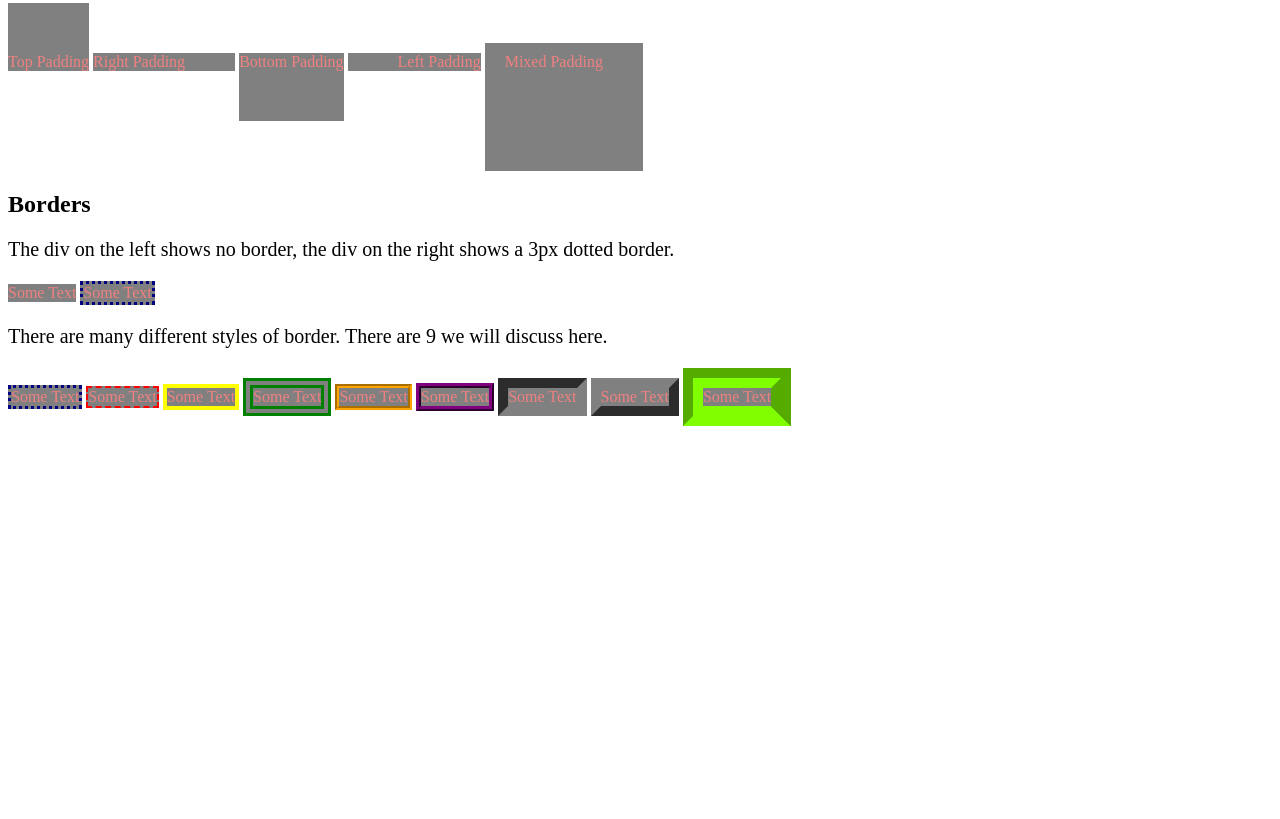
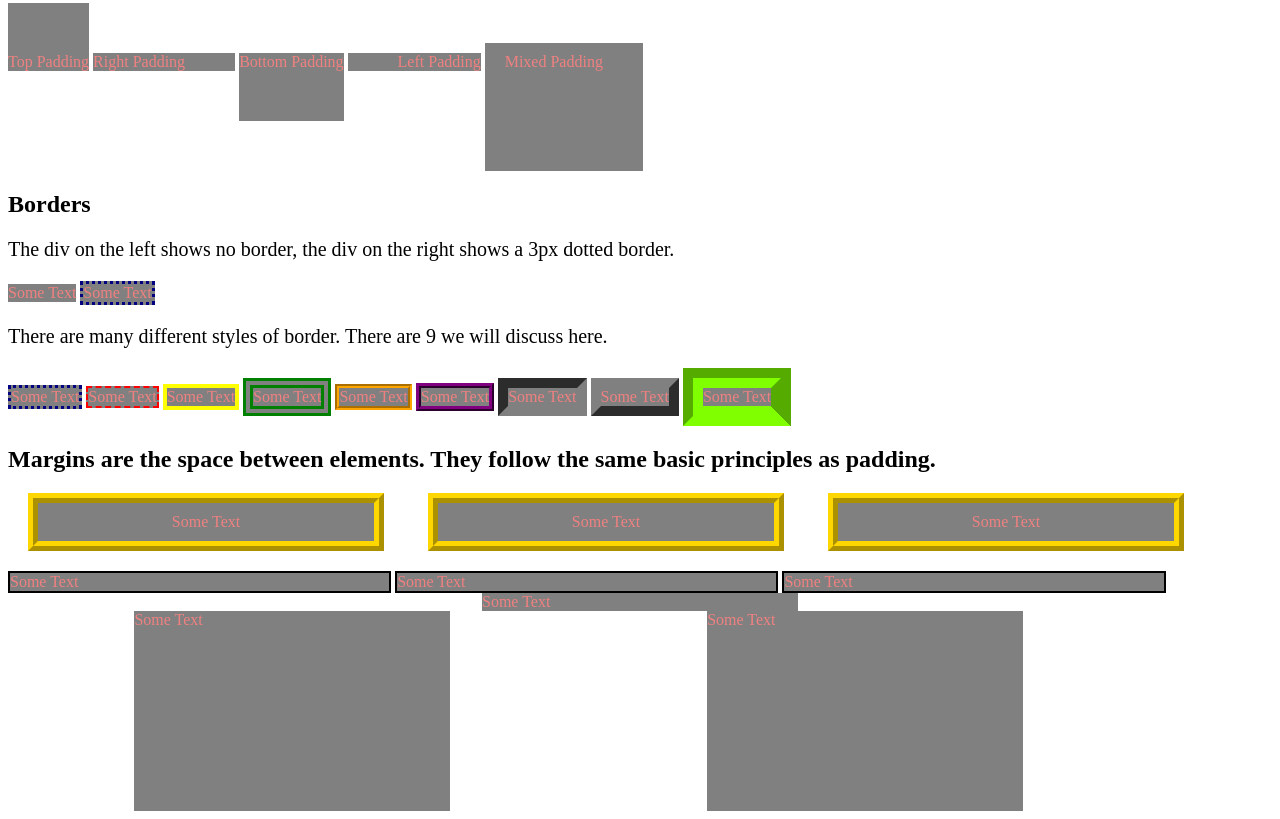
Before and after one commit to curridaj/BoxModel, a plain HTML site: page index.html in a window 1280 px wide. Shown: the part 301-1120 px from the top of the page. Before the commit the page ends 800 px from the top, so only its background shows below. Drawn offline with Linux system fonts and the light colour scheme.

Commit message:
margin notes

```diff
--- a/index.html
+++ b/index.html
@@ -33,7 +33,18 @@
         <div id="outsetBorder">Some Text</div>
         <div id="mixedBorder">Some Text</div>
 
+        <h2>Margins are the space between elements. They follow the same  basic principles as padding.</h2>
 
+        <div class ="row1">Some Text</div>
+        <div class ="row1">Some Text</div>
+        <div class ="row1">Some Text</div>
+        <div class ="row2">Some Text</div>
+        <div class ="row2">Some Text</div>
+        <div class ="row2">Some Text</div>
+
+      <div id = "center">Some Text</div>
+      <div id ="perLeftMargin">Some Text</div>
+      <div id ="perRightMargin">Some Text</div>
 
 
     </body>
--- a/style.css
+++ b/style.css
@@ -58,3 +58,32 @@ div{
      border-color: chartreuse;
      border-width: 20px;
  }
+ .row1{
+     width: 25%;
+     border: 10px ridge gold;
+     margin-left:20px;
+     margin-right:20px;
+     padding:10px;
+     text-align:center;
+ }
+ .row2{
+     width: 30%;
+     border: 2px solid black;
+     margin-top:20px;
+ }
+ #center{
+     display:block;
+     width:25%;
+     margin:auto;
+ }
+ #perLeftMargin{
+     height:200px;
+     width:25%;
+     margin-left:10%;
+     margin-right:20%
+ }
+ #perRightMargin{
+     height:200px;
+     width:25%;
+     margin-right:10%
+ }
```
